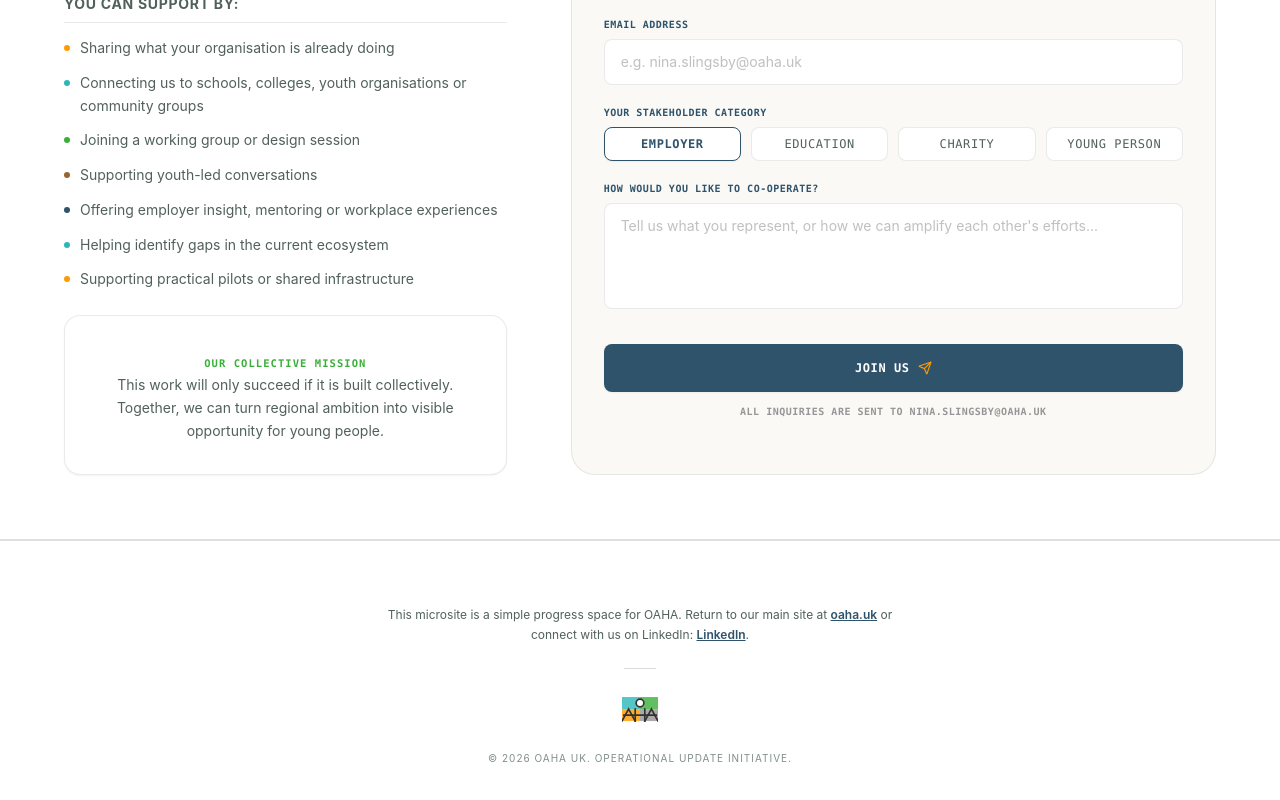
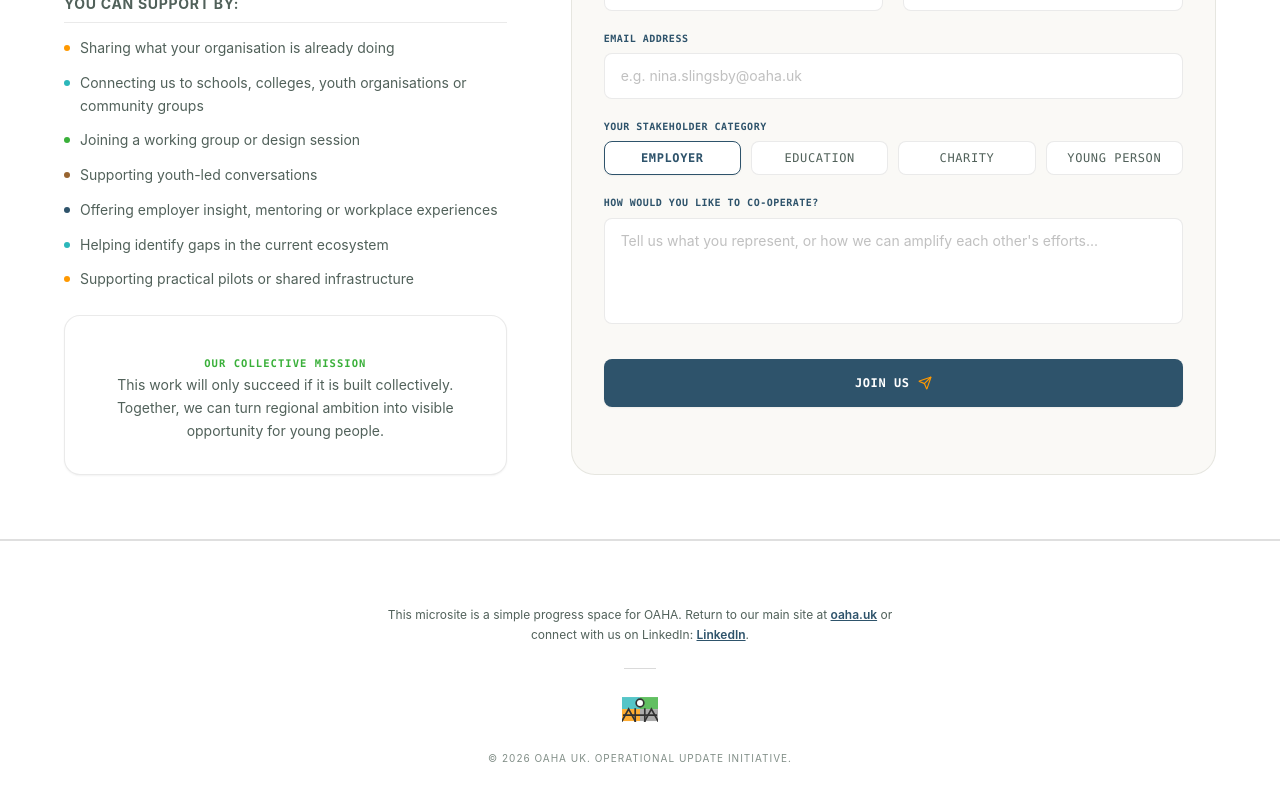
Before and after one commit to tramanpham161/OAHA-Leeds-microsite, a React (Vite) app: page / in a window 1280 px wide. Shown: the part 6868-7668 px from the top of the page. Built offline with nearby package versions, Linux system fonts and the light colour scheme.

Commit message:
Update InquiryForm.tsx

```diff
--- a/src/components/InquiryForm.tsx
+++ b/src/components/InquiryForm.tsx
@@ -249,9 +249,6 @@ export default function InquiryForm() {
                       <span>{submitting ? 'Sending...' : 'Join us'}</span>
                       <Send className={`w-3.5 h-3.5 text-[#FF9900] ${submitting ? 'animate-pulse' : ''}`} />
                     </button>
-                    <p className="text-center text-[10px] font-mono uppercase tracking-wider text-[#969696] font-bold mt-3">
-                      All inquiries are sent to nina.slingsby@oaha.uk
-                    </p>
                   </div>
                 </motion.form>
               ) : (
```
